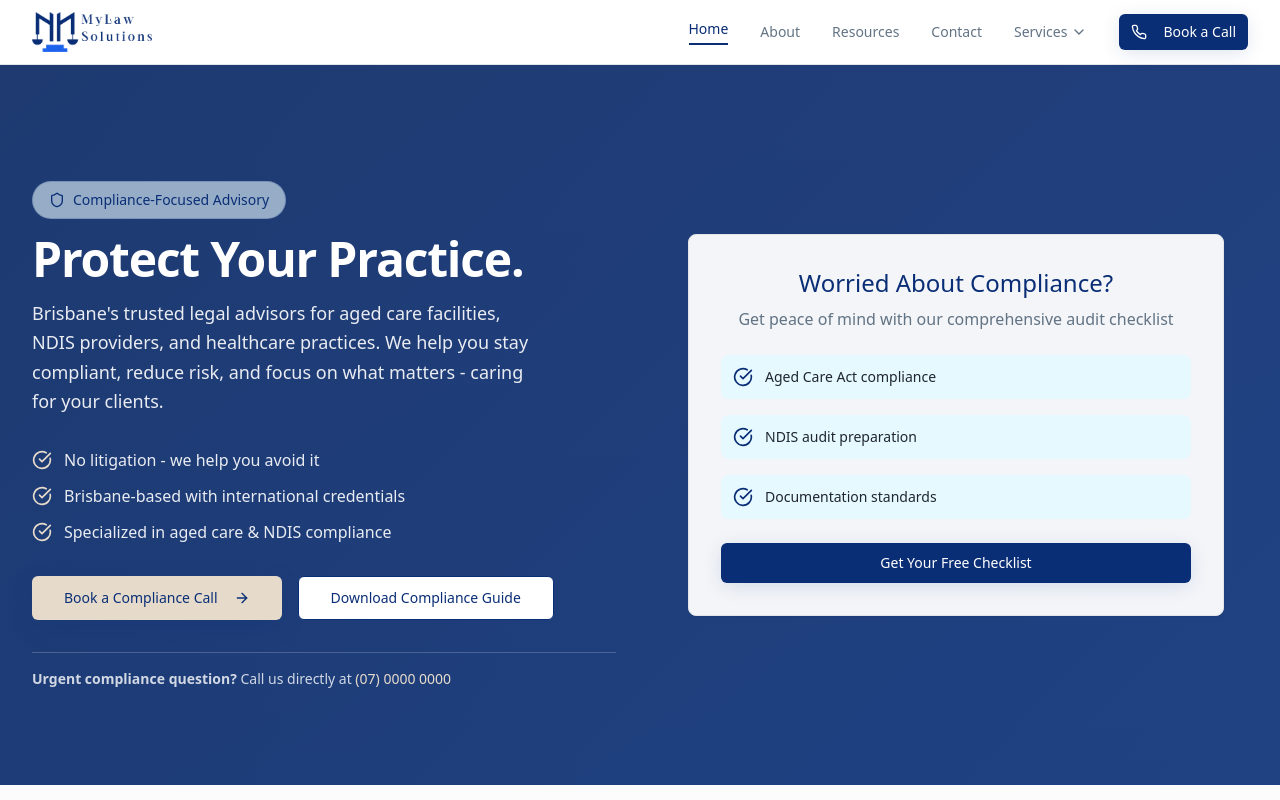
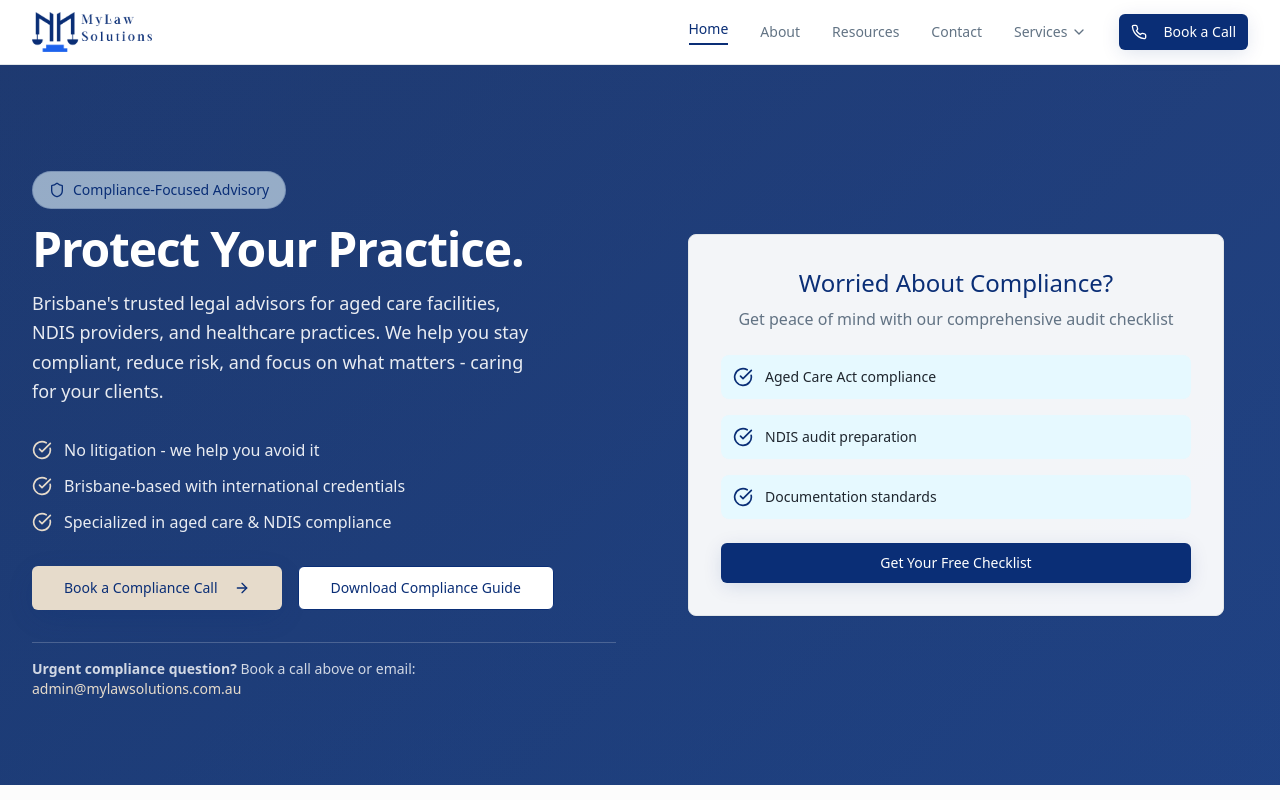
Before and after one commit to aburchart/mylaw-site, a React (Vite) app: page / in a window 1280 px wide. Shown: the top 800 px of the page. Built offline with nearby package versions, Linux system fonts and the light colour scheme; the HTML template or start-up script is replaced by a standard one.

Commit message:
Refactor urgent compliance question

```diff
--- a/src/components/ui/hero-section.tsx
+++ b/src/components/ui/hero-section.tsx
@@ -55,9 +55,9 @@ const HeroSection = () => {
             {/* Quick Help */}
             <div className="pt-4 border-t border-primary-foreground/20">
               <p className="text-sm text-primary-foreground/80">
-                <strong>Urgent compliance question?</strong> Call us directly at{" "}
-                <a href="tel:+61700000000" className="text-secondary-warm hover:underline">
-                  (07) 0000 0000
+                <strong>Urgent compliance question?</strong> Book a call above or email:{" "}
+                <a href="mailto:admin@mylawsolutions.com.au" className="text-secondary-warm hover:underline">
+                  admin@mylawsolutions.com.au
                 </a>
               </p>
             </div>
```
